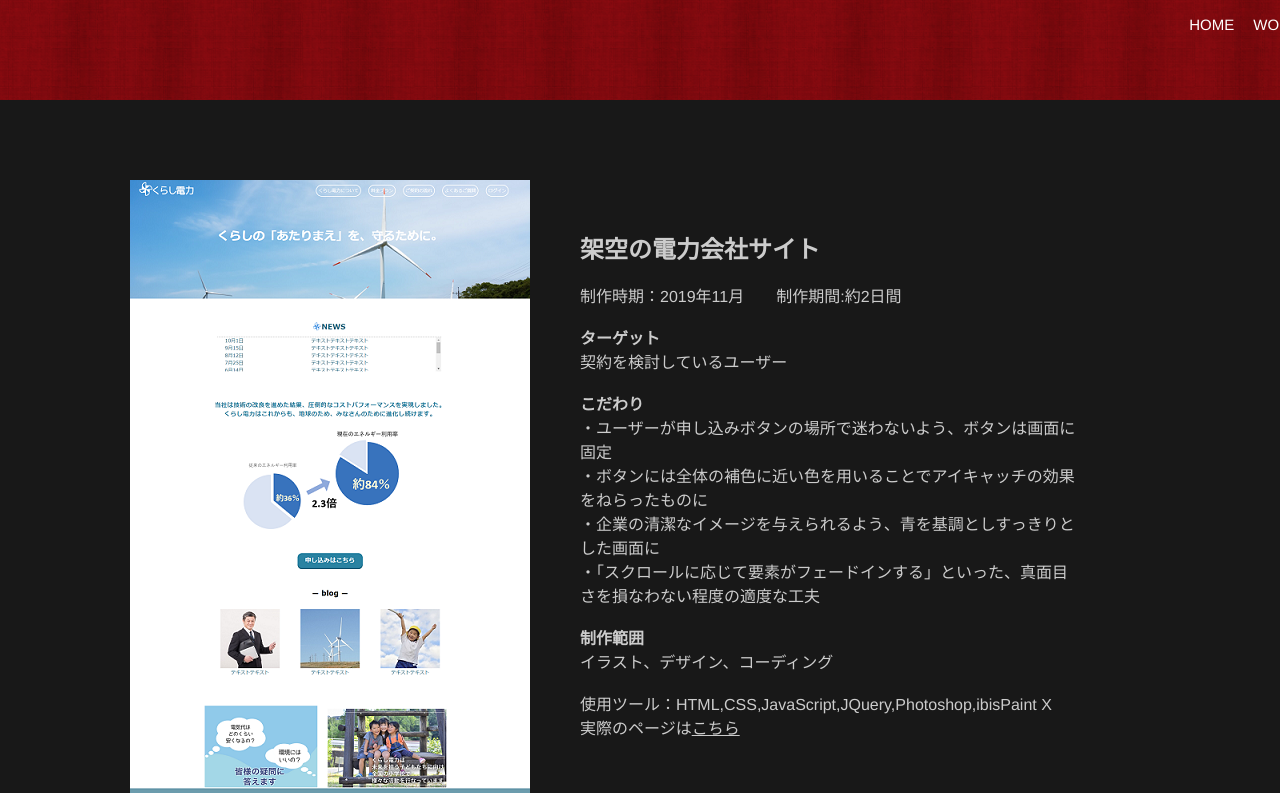
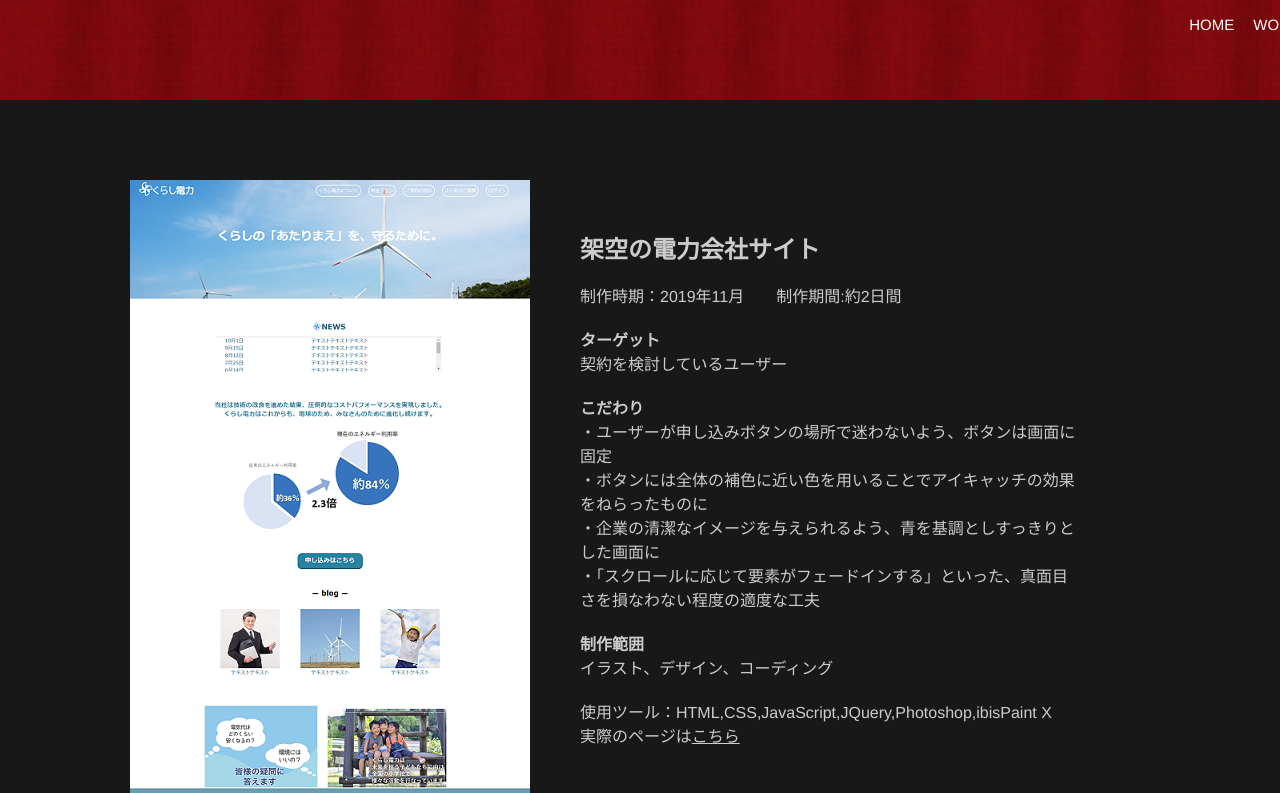
Before and after one commit to 1899-arch/portfolio, a plain HTML site: page website_04.html in a window 1280 px wide. Shown: the top 793 px of the page. Drawn offline with Linux system fonts and the light colour scheme.

Commit message:
Update website_04.html

```diff
--- a/website_04.html
+++ b/website_04.html
@@ -41,10 +41,16 @@
           </div>
 
           <p class="product__text">
-              制作時期：2019年11月　　制作期間:約2日間<br><br>
+          <div class="product__text-para">
+              制作時期：2019年11月　　制作期間:約2日間
+          </div>
+
+          <div class="product__text-para">
               <span>ターゲット</span><br>
               契約を検討しているユーザー
-              <br><br>
+          </div>
+
+          <div class="product__text-para">
               <span>こだわり</span><br>
               ・ユーザーが申し込みボタンの場所で迷わないよう、ボタンは画面に固定
               <br>
@@ -53,12 +59,17 @@
               ・企業の清潔なイメージを与えられるよう、青を基調としすっきりとした画面に
               <br>
               ・「スクロールに応じて要素がフェードインする」といった、真面目さを損なわない程度の適度な工夫
-              <br><br>
+          </div>
+
+          <div class="product__text-para">
               <span>制作範囲</span><br>
-              イラスト、デザイン、コーディング<br>
-              <br>
+              イラスト、デザイン、コーディング
+          </div>
+
+          <div class="product__text-para">
               使用ツール：HTML,CSS,JavaScript,JQuery,Photoshop,ibisPaint X<br>
-              実際のページは<a href="https://1899-arch.github.io/kurashi/">こちら</a><br>
+              実際のページは<a href="https://1899-arch.github.io/kurashi/">こちら</a>
+          </div>
             </p>
         </section>
 
```
